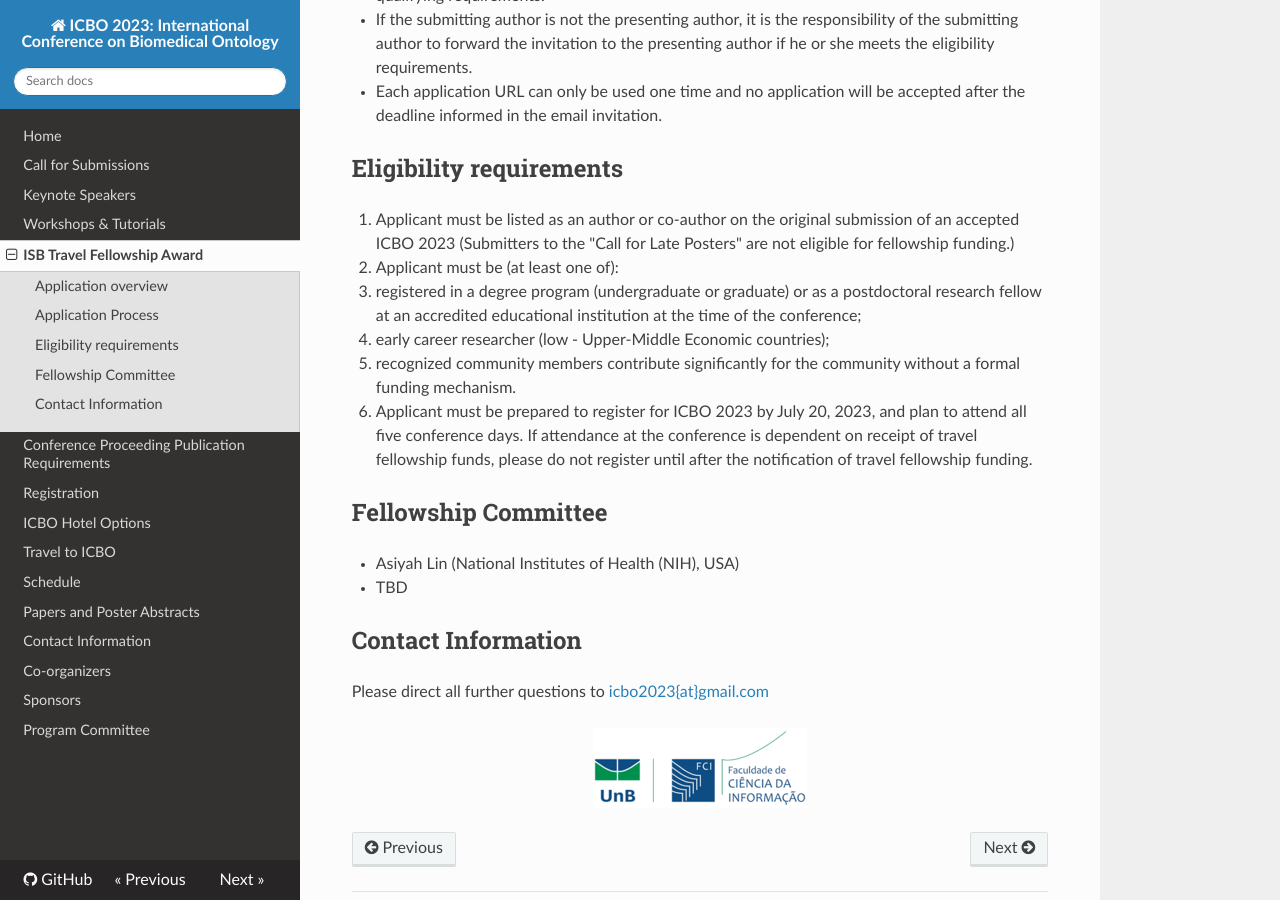
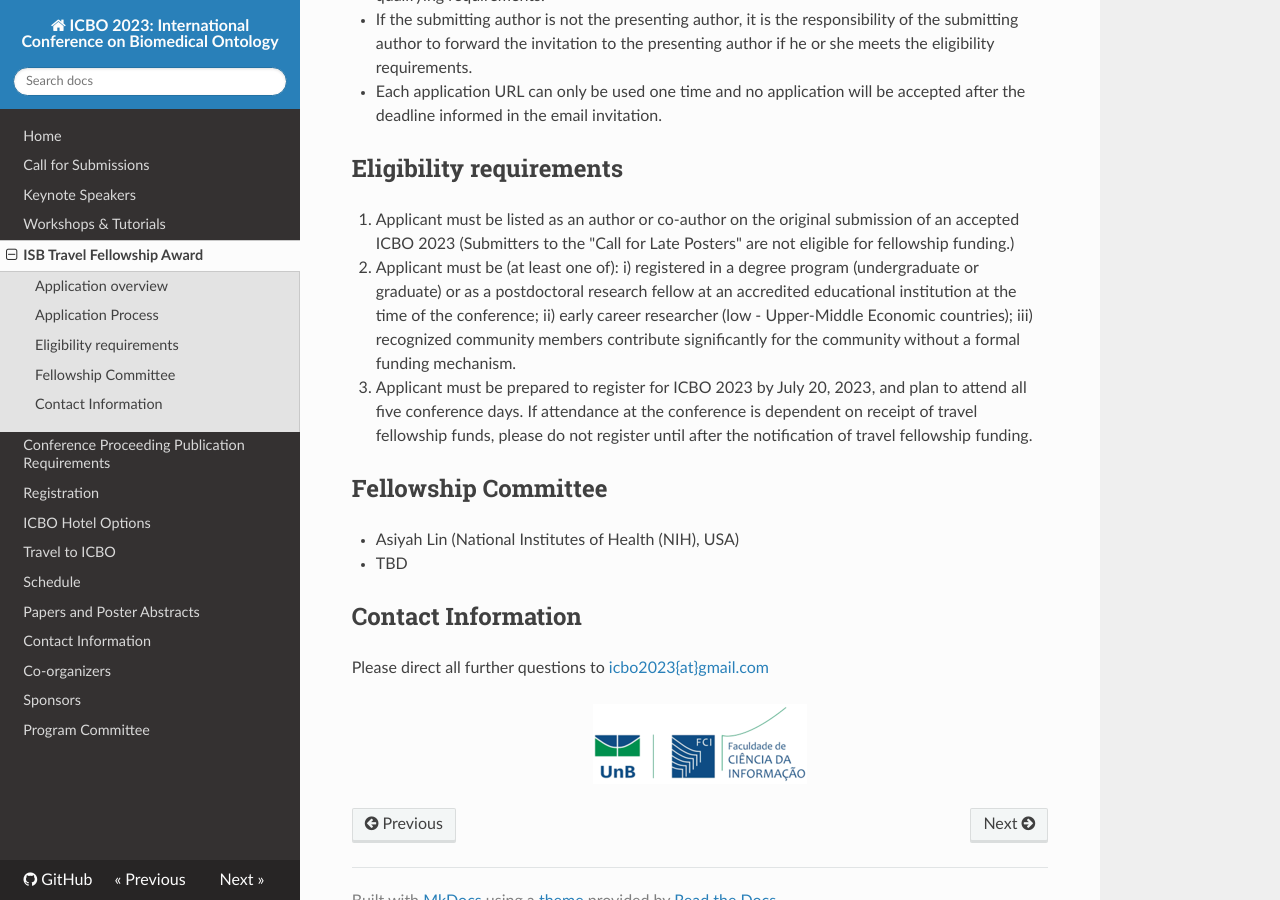
Before and after one commit to ICBO-conference/icbo2023, an MkDocs documentation site: the page built from docs/isb_travel.md, in a window 1280 px wide and 900 px high, scrolled down 1366 px. Built offline with MkDocs 1.6.1, drawn with Linux system fonts in a browser that asks for light colours; nearby versions of some CDN libraries.

Commit message:
Update isb_travel.md

```diff
--- a/docs/isb_travel.md
+++ b/docs/isb_travel.md
@@ -36,12 +36,7 @@ The International Society for Biocuration (ISB) is offering a travel fellowship
 ## Eligibility requirements
 
 1. Applicant must be listed as an author or co-author on the original submission of an accepted ICBO 2023 (Submitters to the "Call for Late Posters" are not eligible for fellowship funding.)
-2. Applicant must be (at least one of):
-
-   - registered in a degree program (undergraduate or graduate) or as a postdoctoral research fellow at an accredited educational institution at the time of the conference;
-   - early career researcher (low - Upper-Middle Economic countries);
-   - recognized community members contribute significantly for the community without a formal funding mechanism.
-
+2. Applicant must be (at least one of): i) registered in a degree program (undergraduate or graduate) or as a postdoctoral research fellow at an accredited educational institution at the time of the conference; ii) early career researcher (low - Upper-Middle Economic countries); iii) recognized community members contribute significantly for the community without a formal funding mechanism.
 3. Applicant must be prepared to register for ICBO 2023 by July 20, 2023, and plan to attend all five conference days. If attendance at the conference is dependent on receipt of travel fellowship funds, please do not register until after the notification of travel fellowship funding.
 
 ## Fellowship Committee
```
